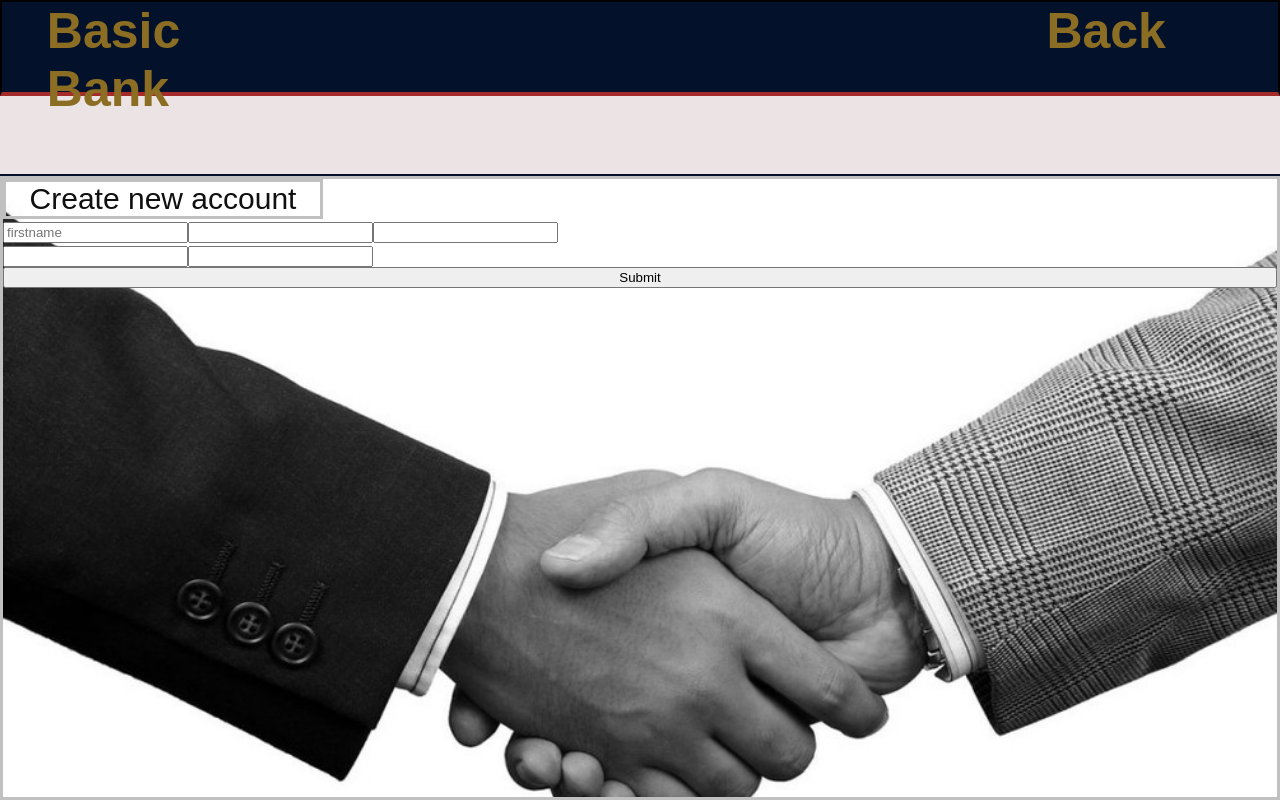
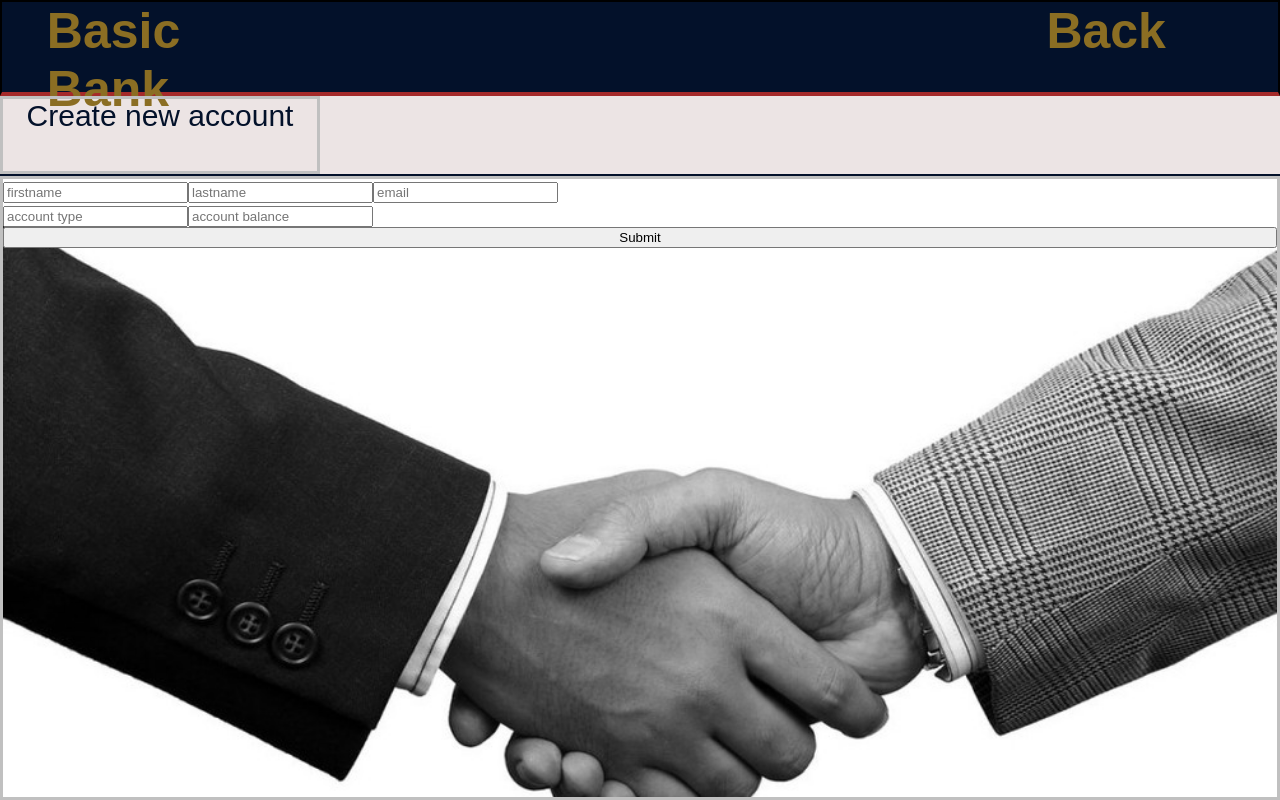
Before and after one commit to cyberstizz/basicbank, a React (Create React App) app: page /create in a window 1280 px wide. Built offline with nearby package versions, Linux system fonts and the light colour scheme.

Commit message:
added create account header to upper section

```diff
--- a/src/components/Create.js
+++ b/src/components/Create.js
@@ -20,7 +20,7 @@ const Create = () => {
 
     <div className='infoSection'>
 
-
+    <div className='createNewAccountHeader'>Create new account</div>
 
 
     </div>
@@ -28,19 +28,18 @@ const Create = () => {
 
         <div className="createbottomsection">
 
-        <div className='createNewAccountHeader'>Create new account</div>
 
 
         <form className="createNewAccountForm">
             <div className="createUserSection">
         <input placeholder="firstname"></input>
-        <input></input>
-        <input></input>
+        <input placeholder="lastname"></input>
+        <input placeholder="email"></input>
         </div>
         <div className="createAccountSection">
 
-        <input></input>
-        <input></input>
+        <input placeholder="account type"></input>
+        <input placeholder="account balance"></input>
         </div>
         <input type="submit"></input>
 
```
